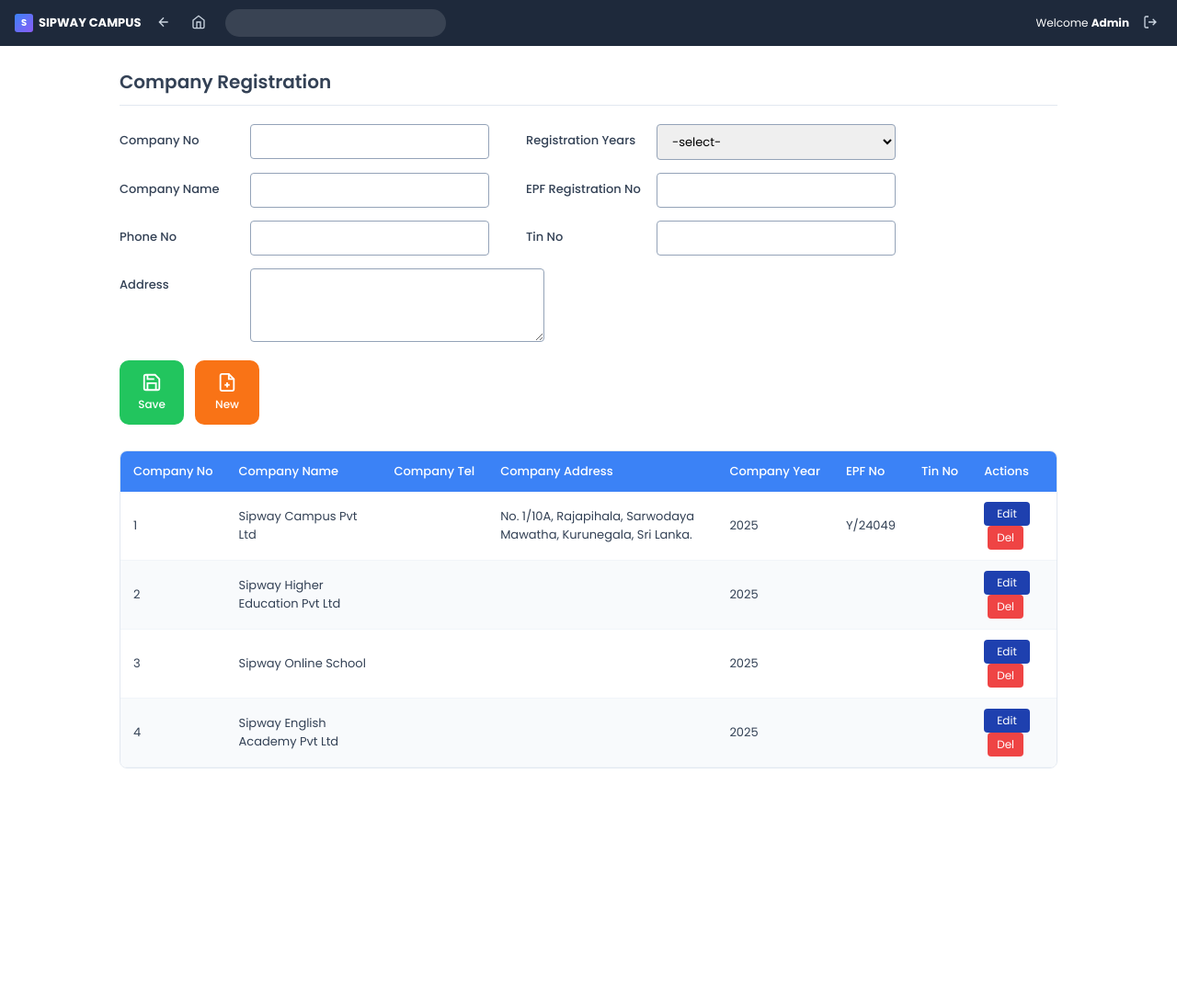
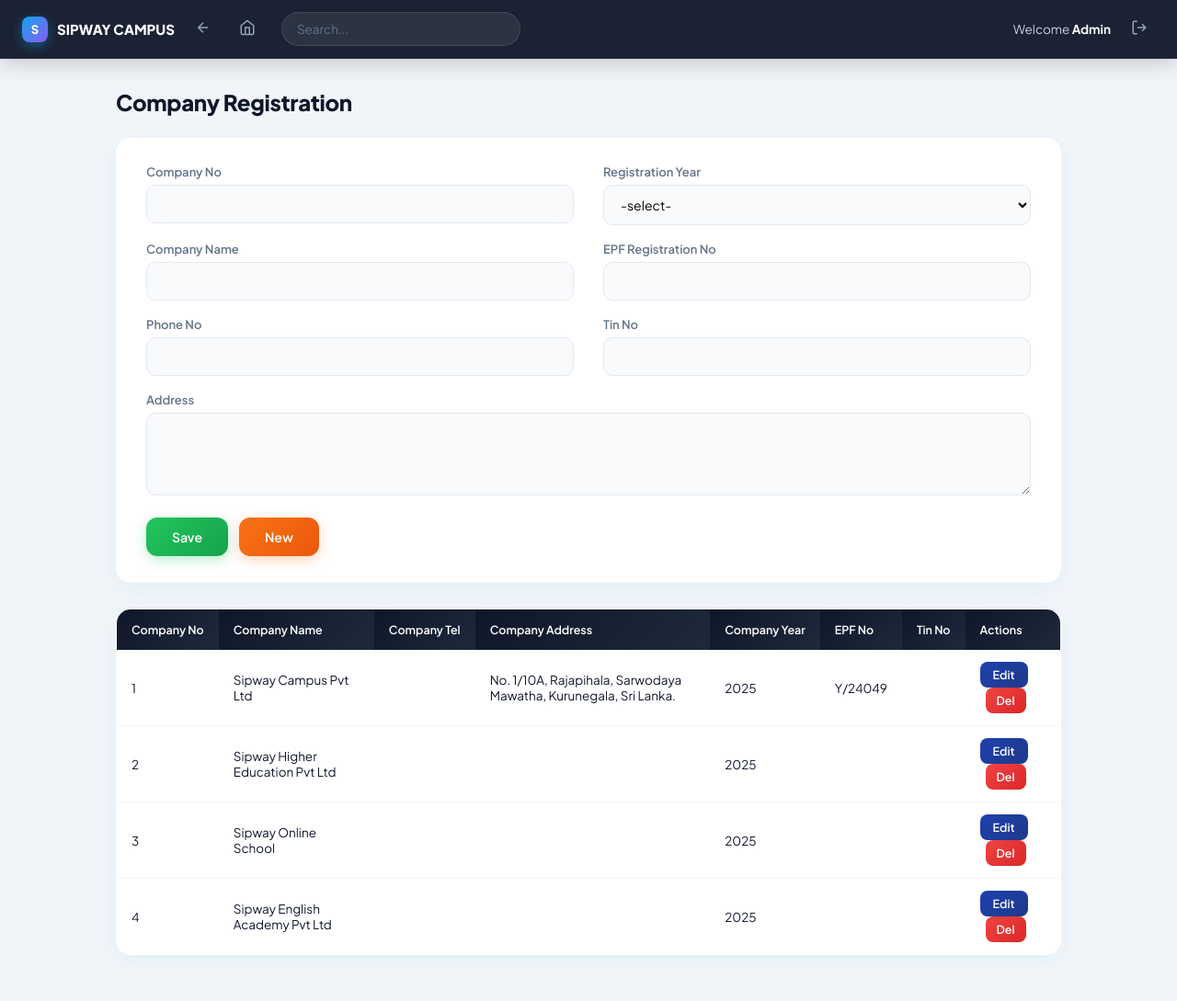
Before and after one commit to Theekshana-hub/HRM-System, a PHP site: page /hr/enterprise/company-registration.php in a window 1280 px wide. Shown: the whole page at 92% size. Before the commit the page ends 836 px from the top, so only its background shows below. Run offline with PHP 8.4, Linux system fonts and the light colour scheme; data that the repository does not hold is empty.

Commit message:
Updated project

```diff
--- a/hr/enterprise/company-registration.php
+++ b/hr/enterprise/company-registration.php
@@ -4,7 +4,6 @@ require_once __DIR__ . '/../../config/db.php';
 
 $conn = getDB();
 
-// Create companies table
 $conn->query("CREATE TABLE IF NOT EXISTS companies (
     id INT AUTO_INCREMENT PRIMARY KEY,
     company_no VARCHAR(50) UNIQUE,
@@ -18,7 +17,6 @@ $conn->query("CREATE TABLE IF NOT EXISTS companies (
     updated_at TIMESTAMP DEFAULT CURRENT_TIMESTAMP ON UPDATE CURRENT_TIMESTAMP
 ) ENGINE=InnoDB DEFAULT CHARSET=utf8mb4");
 
-// Seed sample data if empty
 $chk = $conn->query("SELECT COUNT(*) as c FROM companies");
 $row = $chk ? $chk->fetch_assoc() : ['c' => 0];
 if ((int)$row['c'] === 0) {
@@ -34,7 +32,6 @@ $message = '';
 $msgType = '';
 $edit = null;
 
-// ========== DELETE ==========
 if (isset($_GET['delete']) && is_numeric($_GET['delete'])) {
     $id = (int)$_GET['delete'];
     $conn->query("DELETE FROM companies WHERE id = $id");
@@ -42,7 +39,6 @@ if (isset($_GET['delete']) && is_numeric($_GET['delete'])) {
     $msgType = 'success';
 }
 
-// ========== LOAD FOR EDIT ==========
 if (isset($_GET['edit']) && is_numeric($_GET['edit'])) {
     $id = (int)$_GET['edit'];
     $res = $conn->query("SELECT * FROM companies WHERE id = $id");
@@ -51,7 +47,6 @@ if (isset($_GET['edit']) && is_numeric($_GET['edit'])) {
     }
 }
 
-// ========== SAVE / UPDATE ==========
 if ($_SERVER['REQUEST_METHOD'] === 'POST' && isset($_POST['action']) && $_POST['action'] === 'save') {
     $company_no   = trim($_POST['company_no'] ?? '');
     $company_name = trim($_POST['company_name'] ?? '');
@@ -67,7 +62,6 @@ if ($_SERVER['REQUEST_METHOD'] === 'POST' && isset($_POST['action']) && $_POST['
         $msgType = 'error';
     } else {
         if ($emp_id > 0) {
-            // UPDATE
             $stmt = $conn->prepare("UPDATE companies SET company_no=?, company_name=?, phone_no=?, address=?, registration_year=?, epf_registration_no=?, tin_no=? WHERE id=?");
             $stmt->bind_param("sssssssi", $company_no, $company_name, $phone_no, $address, $reg_year, $epf_no, $tin_no, $emp_id);
             if ($stmt->execute()) {
@@ -80,13 +74,11 @@ if ($_SERVER['REQUEST_METHOD'] === 'POST' && isset($_POST['action']) && $_POST['
             }
             $stmt->close();
         } else {
-            // Auto company_no if empty
             if ($company_no === '') {
                 $r = $conn->query("SELECT MAX(CAST(company_no AS UNSIGNED)) as m FROM companies");
                 $mx = $r->fetch_assoc();
                 $company_no = (string)(((int)($mx['m'] ?? 0)) + 1);
             }
-            // INSERT
             $stmt = $conn->prepare("INSERT INTO companies (company_no, company_name, phone_no, address, registration_year, epf_registration_no, tin_no) VALUES (?,?,?,?,?,?,?)");
             $stmt->bind_param("sssssss", $company_no, $company_name, $phone_no, $address, $reg_year, $epf_no, $tin_no);
             if ($stmt->execute()) {
@@ -101,7 +93,6 @@ if ($_SERVER['REQUEST_METHOD'] === 'POST' && isset($_POST['action']) && $_POST['
     }
 }
 
-// Fetch all companies
 $companies = [];
 $res = $conn->query("SELECT * FROM companies ORDER BY CAST(company_no AS UNSIGNED) ASC, id ASC");
 if ($res) {
@@ -118,111 +109,332 @@ function v($arr, $key, $default = '') {
 <meta charset="UTF-8">
 <meta name="viewport" content="width=device-width, initial-scale=1.0">
 <title>Sipway Campus - Company Registration</title>
-    <link href="https://fonts.googleapis.com/css2?family=Poppins:wght@300;400;500;600;700&display=swap" rel="stylesheet">
+<link href="https://fonts.googleapis.com/css2?family=Plus+Jakarta+Sans:wght@400;500;600;700;800&display=swap" rel="stylesheet">
 <style>
+  :root {
+    --primary: #0ea5e9;
+    --primary-dark: #0284c7;
+    --bg: #f1f5f9;
+    --card: #ffffff;
+    --text: #0f172a;
+    --text-muted: #64748b;
+    --border: #e2e8f0;
+  }
+
   * { margin: 0; padding: 0; box-sizing: border-box; }
-        body { font-family: 'Poppins', sans-serif; background: #ffffff; min-height: 100vh; }
+
+  body {
+    font-family: 'Plus Jakarta Sans', sans-serif;
+    background: var(--bg);
+    min-height: 100vh;
+  }
 
   .navbar {
-            background: #1e293b; height: 50px; display: flex; align-items: center;
-            padding: 0 16px; color: white; position: sticky; top: 0; z-index: 100;
+    background: rgba(15, 23, 42, 0.95);
+    backdrop-filter: blur(16px);
+    height: 64px;
+    display: flex;
+    align-items: center;
+    padding: 0 24px;
+    color: white;
+    position: sticky;
+    top: 0;
+    z-index: 100;
+    box-shadow: 0 4px 24px rgba(0,0,0,0.2);
+    border-bottom: 1px solid rgba(255,255,255,0.06);
   }
-        .nav-left { display: flex; align-items: center; gap: 12px; }
+
+  .nav-left {
+    display: flex;
+    align-items: center;
+    gap: 14px;
+  }
+
   .nav-logo {
-            font-weight: 700; font-size: 13px; display: flex; align-items: center;
-            gap: 6px; color: white; text-decoration: none;
+    font-weight: 800;
+    font-size: 15px;
+    display: flex;
+    align-items: center;
+    gap: 10px;
+    color: white;
+    text-decoration: none;
   }
+
   .nav-logo .icon {
-            width: 20px; height: 20px; background: linear-gradient(135deg,#3b82f6,#8b5cf6);
-            border-radius: 3px; display: flex; align-items: center; justify-content: center; font-size: 10px;
+    width: 28px;
+    height: 28px;
+    background: linear-gradient(135deg, #0ea5e9, #8b5cf6);
+    border-radius: 8px;
+    display: flex;
+    align-items: center;
+    justify-content: center;
+    font-size: 13px;
+    font-weight: 800;
+    box-shadow: 0 4px 12px rgba(14,165,233,0.4);
   }
+
   .nav-btn {
-            background: transparent; border: none; color: #cbd5e1; cursor: pointer;
-            padding: 5px; border-radius: 4px;
+    background: transparent;
+    border: none;
+    color: #94a3b8;
+    cursor: pointer;
+    padding: 8px;
+    border-radius: 10px;
+    transition: all 0.25s;
   }
-        .nav-btn:hover { background: rgba(255,255,255,0.1); color: white; }
-        .nav-btn svg { width: 16px; height: 16px; }
-        .search-nav { flex: 1; max-width: 240px; margin: 0 16px; }
+  .nav-btn:hover {
+    background: rgba(255,255,255,0.1);
+    color: white;
+  }
+  .nav-btn svg {
+    width: 18px;
+    height: 18px;
+  }
+
+  .search-nav {
+    flex: 1;
+    max-width: 260px;
+    margin: 0 20px;
+  }
   .search-nav input {
-            width: 100%; padding: 6px 12px; border-radius: 16px; border: none;
-            background: rgba(255,255,255,0.12); color: white; font-size: 12px;
-            outline: none; font-family: inherit;
+    width: 100%;
+    padding: 9px 16px;
+    border-radius: 50px;
+    border: 1px solid rgba(255,255,255,0.1);
+    background: rgba(255,255,255,0.08);
+    color: white;
+    font-size: 13.5px;
+    outline: none;
+    font-family: inherit;
   }
-        .nav-right { margin-left: auto; display: flex; align-items: center; gap: 10px; font-size: 12px; }
+  .search-nav input::placeholder {
+    color: #64748b;
+  }
 
-        .main { padding: 24px 40px; max-width: 1100px; margin: 0 auto; }
+  .nav-right {
+    margin-left: auto;
+    display: flex;
+    align-items: center;
+    gap: 14px;
+    font-size: 13.5px;
+    color: #cbd5e1;
+  }
+  .nav-right strong {
+    color: white;
+  }
+
+  .main {
+    padding: 32px 36px 50px;
+    max-width: 1100px;
+    margin: 0 auto;
+  }
+
   .page-title {
-            font-size: 20px; font-weight: 600; color: #334155;
-            margin-bottom: 20px; border-bottom: 1px solid #e2e8f0; padding-bottom: 10px;
+    font-size: 24px;
+    font-weight: 800;
+    color: var(--text);
+    margin-bottom: 24px;
+    letter-spacing: -0.3px;
   }
 
   .alert {
-            padding: 12px 16px; border-radius: 8px; margin-bottom: 16px; font-size: 13px;
+    padding: 14px 18px;
+    border-radius: 12px;
+    margin-bottom: 20px;
+    font-size: 14px;
+    font-weight: 500;
   }
-        .alert-success { background: #f0fdf4; color: #16a34a; border-left: 4px solid #16a34a; }
-        .alert-error { background: #fef2f2; color: #dc2626; border-left: 4px solid #dc2626; }
+  .alert-success {
+    background: #d1fae5;
+    color: #065f46;
+    border: 1px solid #6ee7b7;
+  }
+  .alert-error {
+    background: #fee2e2;
+    color: #991b1b;
+    border: 1px solid #fca5a5;
+  }
+
+  .form-card {
+    background: white;
+    border-radius: 16px;
+    padding: 28px 32px;
+    box-shadow: 0 6px 20px rgba(14,165,233,0.07);
+    border: 1px solid rgba(255,255,255,0.9);
+    margin-bottom: 28px;
+  }
 
   .form-grid {
-            display: grid; grid-template-columns: 1fr 1fr; gap: 14px 40px;
-            max-width: 800px; margin-bottom: 20px;
-        }
-        .form-group { display: flex; align-items: flex-start; gap: 12px; }
-        .form-group.full { grid-column: 1 / -1; }
-        .form-group label {
-            font-size: 13px; color: #334155; font-weight: 500;
-            min-width: 130px; padding-top: 8px; white-space: nowrap;
-        }
-        .form-group input, .form-group select, .form-group textarea {
-            flex: 1; padding: 8px 12px; border: 1px solid #94a3b8; border-radius: 4px;
-            font-size: 13px; font-family: inherit; outline: none; max-width: 260px;
-        }
-        .form-group textarea { max-width: 320px; min-height: 80px; resize: vertical; }
-        .form-group input:focus, .form-group select:focus, .form-group textarea:focus {
-            border-color: #3b82f6; box-shadow: 0 0 0 2px rgba(59,130,246,0.15);
+    display: grid;
+    grid-template-columns: 1fr 1fr;
+    gap: 18px 32px;
+    margin-bottom: 24px;
   }
 
-        .btn-row { display: flex; gap: 12px; margin-bottom: 28px; }
+  .form-group {
+    display: flex;
+    flex-direction: column;
+    gap: 6px;
+  }
+  .form-group.full {
+    grid-column: 1 / -1;
+  }
+
+  .form-group label {
+    font-size: 13px;
+    color: var(--text-muted);
+    font-weight: 600;
+  }
+
+  .form-group input,
+  .form-group select,
+  .form-group textarea {
+    padding: 11px 14px;
+    border: 1.5px solid var(--border);
+    border-radius: 10px;
+    font-size: 14px;
+    font-family: inherit;
+    outline: none;
+    background: #f8fafc;
+    transition: all 0.25s;
+  }
+  .form-group input:focus,
+  .form-group select:focus,
+  .form-group textarea:focus {
+    border-color: var(--primary);
+    background: #f0f9ff;
+  }
+
+  .form-group textarea {
+    min-height: 90px;
+    resize: vertical;
+  }
+
+  .btn-row {
+    display: flex;
+    gap: 12px;
+  }
+
   .btn {
-            width: 70px; height: 70px; border: none; border-radius: 10px;
-            display: flex; flex-direction: column; align-items: center; justify-content: center;
-            gap: 4px; cursor: pointer; color: white; font-size: 12px; font-weight: 500;
-            font-family: inherit; transition: 0.2s;
+    padding: 12px 28px;
+    border: none;
+    border-radius: 12px;
+    font-size: 14px;
+    font-weight: 600;
+    cursor: pointer;
+    font-family: inherit;
+    color: white;
+    display: inline-flex;
+    align-items: center;
+    gap: 8px;
+    transition: all 0.25s;
   }
-        .btn-save { background: #22c55e; }
-        .btn-save:hover { background: #16a34a; }
-        .btn-new { background: #f97316; }
-        .btn-new:hover { background: #ea580c; }
-        .btn svg { width: 22px; height: 22px; }
 
-        .table-wrap { overflow-x: auto; border: 1px solid #e2e8f0; border-radius: 8px; }
-        table { width: 100%; border-collapse: collapse; font-size: 13px; min-width: 900px; }
+  .btn-save {
+    background: linear-gradient(135deg, #22c55e, #16a34a);
+    box-shadow: 0 4px 14px rgba(34,197,94,0.3);
+  }
+  .btn-save:hover {
+    transform: translateY(-2px);
+    box-shadow: 0 6px 18px rgba(34,197,94,0.4);
+  }
+
+  .btn-new {
+    background: linear-gradient(135deg, #f97316, #ea580c);
+    box-shadow: 0 4px 14px rgba(249,115,22,0.3);
+  }
+  .btn-new:hover {
+    transform: translateY(-2px);
+    box-shadow: 0 6px 18px rgba(249,115,22,0.4);
+  }
+
+  .table-card {
+    background: white;
+    border-radius: 16px;
+    overflow: hidden;
+    box-shadow: 0 6px 20px rgba(14,165,233,0.07);
+    border: 1px solid rgba(255,255,255,0.9);
+  }
+
+  .table-wrap {
+    overflow-x: auto;
+  }
+
+  table {
+    width: 100%;
+    border-collapse: collapse;
+    font-size: 13.5px;
+    min-width: 900px;
+  }
+
   thead th {
-            background: #3b82f6; color: white; font-weight: 500;
-            padding: 12px 14px; text-align: left; white-space: nowrap;
+    background: linear-gradient(135deg, #0f172a, #1e293b);
+    color: white;
+    font-weight: 600;
+    padding: 14px 16px;
+    text-align: left;
+    white-space: nowrap;
+    font-size: 12.5px;
   }
+
   tbody td {
-            padding: 11px 14px; border-bottom: 1px solid #f1f5f9; color: #334155; vertical-align: middle;
+    padding: 13px 16px;
+    border-bottom: 1px solid #f1f5f9;
+    color: var(--text);
+    vertical-align: middle;
   }
-        tbody tr:nth-child(even) { background: #f8fafc; }
-        tbody tr:hover { background: #eff6ff; }
+
+  tbody tr:hover {
+    background: #f0f9ff;
+  }
+
+  tbody tr:last-child td {
+    border-bottom: none;
+  }
 
   .btn-edit {
-            padding: 4px 14px; background: #1e40af; color: white; border: none;
-            border-radius: 4px; font-size: 12px; cursor: pointer; font-family: inherit;
+    padding: 6px 14px;
+    background: linear-gradient(135deg, #1e40af, #1e3a8a);
+    color: white;
+    border: none;
+    border-radius: 8px;
+    font-size: 12.5px;
+    font-weight: 600;
+    cursor: pointer;
+    font-family: inherit;
+    transition: all 0.2s;
   }
-        .btn-edit:hover { background: #1e3a8a; }
+  .btn-edit:hover {
+    transform: translateY(-1px);
+  }
+
   .btn-del {
-            padding: 4px 10px; background: #ef4444; color: white; border: none;
-            border-radius: 4px; font-size: 12px; cursor: pointer; font-family: inherit; margin-left: 4px;
+    padding: 6px 12px;
+    background: linear-gradient(135deg, #ef4444, #dc2626);
+    color: white;
+    border: none;
+    border-radius: 8px;
+    font-size: 12.5px;
+    font-weight: 600;
+    cursor: pointer;
+    font-family: inherit;
+    margin-left: 6px;
+    transition: all 0.2s;
   }
-        .btn-del:hover { background: #dc2626; }
+  .btn-del:hover {
+    transform: translateY(-1px);
+  }
 
   @media (max-width: 700px) {
-            .form-grid { grid-template-columns: 1fr; }
-            .main { padding: 16px; }
-            .form-group { flex-direction: column; gap: 4px; }
-            .form-group label { min-width: auto; padding-top: 0; }
-            .form-group input, .form-group select, .form-group textarea { max-width: 100%; }
+    .form-grid {
+      grid-template-columns: 1fr;
+    }
+    .main {
+      padding: 20px 16px 40px;
+    }
+    .form-card {
+      padding: 20px;
+    }
   }
 </style>
 </head>
@@ -230,7 +442,9 @@ function v($arr, $key, $default = '') {
 
 <nav class="navbar">
   <div class="nav-left">
-        <a href="../dashboard.php" class="nav-logo"><div class="icon">S</div> SIPWAY CAMPUS</a>
+    <a href="../dashboard.php" class="nav-logo">
+      <div class="icon">S</div> SIPWAY CAMPUS
+    </a>
     <button class="nav-btn" onclick="history.back()">
       <svg viewBox="0 0 24 24" fill="none" stroke="currentColor" stroke-width="2"><path d="M19 12H5M12 19l-7-7 7-7"/></svg>
     </button>
@@ -238,11 +452,13 @@ function v($arr, $key, $default = '') {
       <svg viewBox="0 0 24 24" fill="none" stroke="currentColor" stroke-width="2"><path d="M3 9l9-7 9 7v11a2 2 0 01-2 2H5a2 2 0 01-2-2z"/><polyline points="9 22 9 12 15 12 15 22"/></svg>
     </button>
   </div>
-    <div class="search-nav"><input type="text" placeholder=""></div>
+  <div class="search-nav">
+    <input type="text" placeholder="Search...">
+  </div>
   <div class="nav-right">
     <span>Welcome <strong>Admin</strong></span>
-        <button class="nav-btn" onclick="location.href='../index.php'">
-            <svg width="16" height="16" viewBox="0 0 24 24" fill="none" stroke="currentColor" stroke-width="2"><path d="M9 21H5a2 2 0 01-2-2V5a2 2 0 012-2h4M16 17l5-5-5-5M21 12H9"/></svg>
+    <button class="nav-btn" onclick="location.href='../index.php'" title="Logout">
+      <svg width="18" height="18" viewBox="0 0 24 24" fill="none" stroke="currentColor" stroke-width="2"><path d="M9 21H5a2 2 0 01-2-2V5a2 2 0 012-2h4M16 17l5-5-5-5M21 12H9"/></svg>
     </button>
   </div>
 </nav>
@@ -254,6 +470,7 @@ function v($arr, $key, $default = '') {
   <div class="alert alert-<?= $msgType ?>"><?= $message ?></div>
   <?php endif; ?>
 
+  <div class="form-card">
     <form method="POST" id="companyForm">
       <input type="hidden" name="action" value="save">
       <input type="hidden" name="id" value="<?= v($edit, 'id') ?>">
@@ -261,10 +478,10 @@ function v($arr, $key, $default = '') {
       <div class="form-grid">
         <div class="form-group">
           <label>Company No</label>
-                <input type="text" name="company_no" value="<?= v($edit, 'company_no') ?>" placeholder="">
+          <input type="text" name="company_no" value="<?= v($edit, 'company_no') ?>">
         </div>
         <div class="form-group">
-                <label>Registration Years</label>
+          <label>Registration Year</label>
           <select name="registration_year">
             <option value="">-select-</option>
             <?php for ($y = 2020; $y <= 2030; $y++): ?>
@@ -295,17 +512,13 @@ function v($arr, $key, $default = '') {
       </div>
 
       <div class="btn-row">
-            <button type="submit" class="btn btn-save">
-                <svg viewBox="0 0 24 24" fill="none" stroke="currentColor" stroke-width="2"><path d="M19 21H5a2 2 0 01-2-2V5a2 2 0 012-2h11l5 5v11a2 2 0 01-2 2z"/><polyline points="17 21 17 13 7 13 7 21"/><polyline points="7 3 7 8 15 8"/></svg>
-                Save
-            </button>
-            <button type="button" class="btn btn-new" onclick="location.href='company-registration.php'">
-                <svg viewBox="0 0 24 24" fill="none" stroke="currentColor" stroke-width="2"><path d="M14 2H6a2 2 0 00-2 2v16a2 2 0 002 2h12a2 2 0 002-2V8z"/><polyline points="14 2 14 8 20 8"/><line x1="12" y1="18" x2="12" y2="12"/><line x1="9" y1="15" x2="15" y2="15"/></svg>
-                New
-            </button>
+        <button type="submit" class="btn btn-save">Save</button>
+        <button type="button" class="btn btn-new" onclick="location.href='company-registration.php'">New</button>
       </div>
     </form>
+  </div>
 
+  <div class="table-card">
     <div class="table-wrap">
       <table>
         <thead>
@@ -322,7 +535,9 @@ function v($arr, $key, $default = '') {
         </thead>
         <tbody>
           <?php if (count($companies) === 0): ?>
-                <tr><td colspan="8" style="text-align:center;padding:30px;color:#94a3b8;">No companies registered yet.</td></tr>
+          <tr>
+            <td colspan="8" style="text-align:center;padding:40px;color:#94a3b8;">No companies registered yet.</td>
+          </tr>
           <?php else: ?>
             <?php foreach ($companies as $c): ?>
             <tr>
@@ -344,6 +559,7 @@ function v($arr, $key, $default = '') {
       </table>
     </div>
   </div>
+</div>
 
 </body>
 </html>
```
Lines whose indentation alone changed are shown as unchanged.
